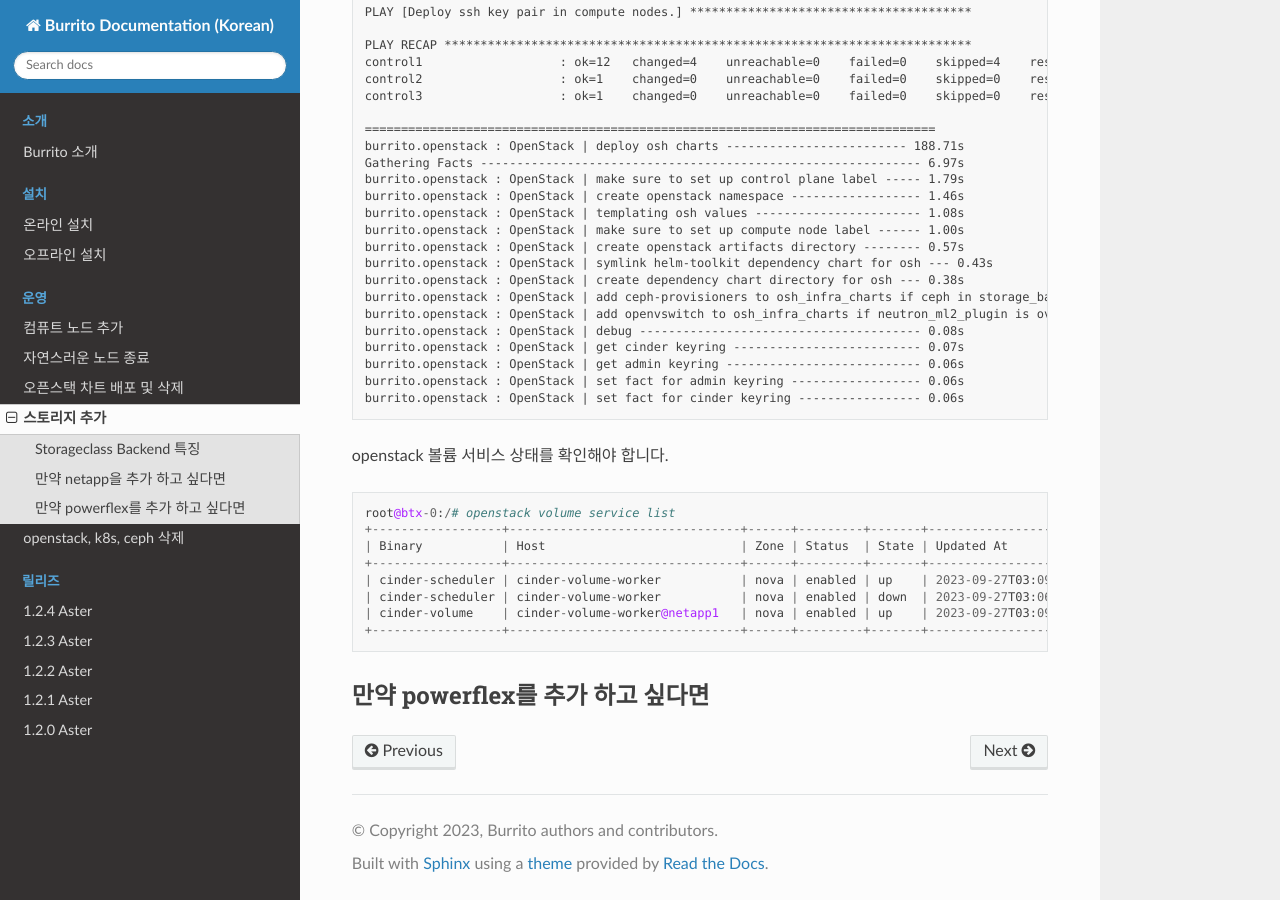
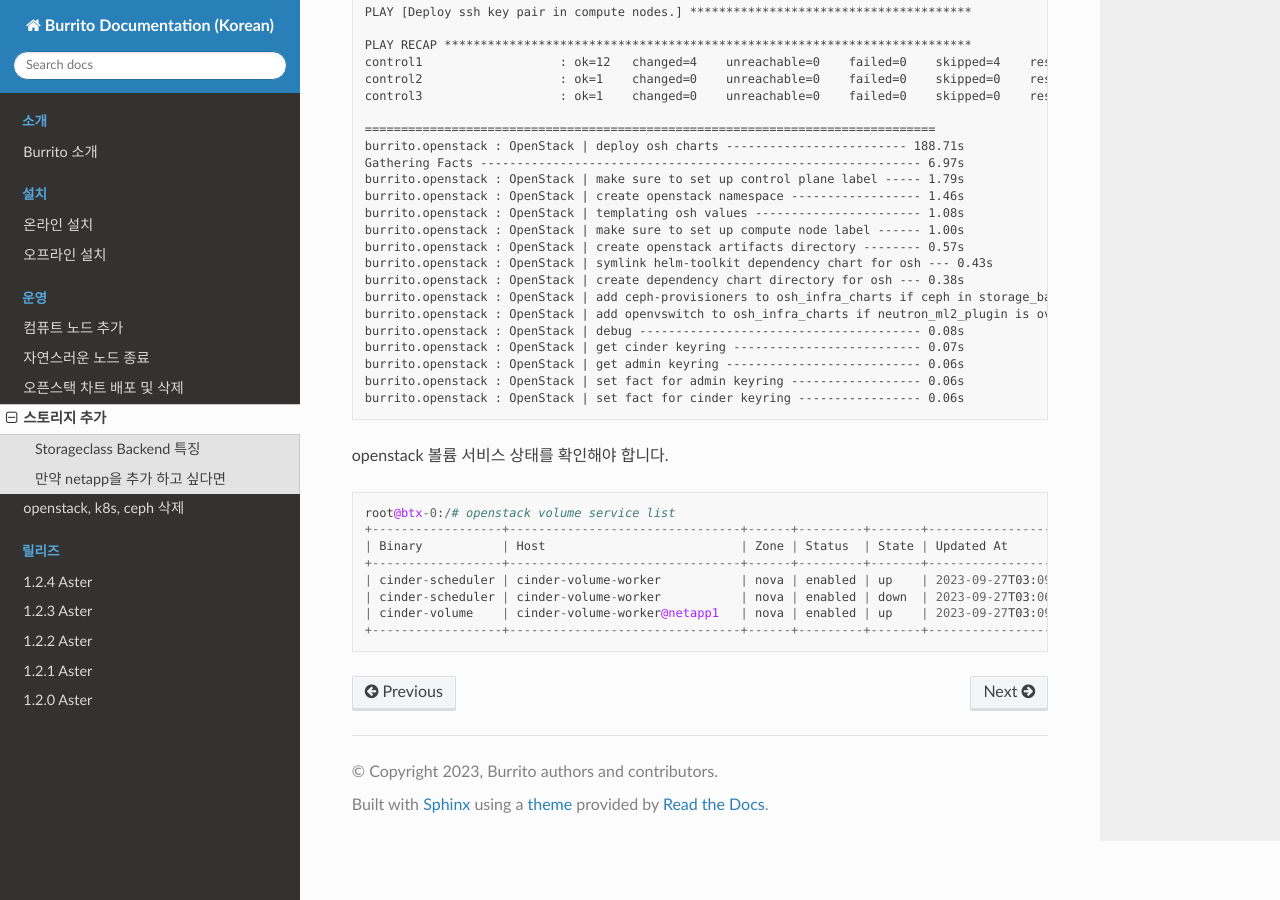
Before and after one commit to iorchard/burrito_docs_ko, a Sphinx documentation site: the page built from source/operation/add_storageclass.rst, in a window 1280 px wide and 900 px high, scrolled down 2456 px. Built offline with Sphinx 7.4.7 and the Read the Docs theme 2.0.0, drawn with Linux system fonts in a browser that asks for light colours.

Commit message:
Update add_storageclass.rst

```diff
--- a/source/operation/add_storageclass.rst
+++ b/source/operation/add_storageclass.rst
@@ -162,8 +162,3 @@ openstack 볼륨 서비스 상태를 확인해야 합니다.
    | cinder-scheduler | cinder-volume-worker           | nova | enabled | down  | 2023-09-27T03:06:33.000000 |
    | cinder-volume    | cinder-volume-worker@netapp1   | nova | enabled | up    | 2023-09-27T03:09:44.000000 |
    +------------------+--------------------------------+------+---------+-------+----------------------------+
-
-
-
-만약 powerflex를 추가 하고 싶다면
--------------------------------------
```
